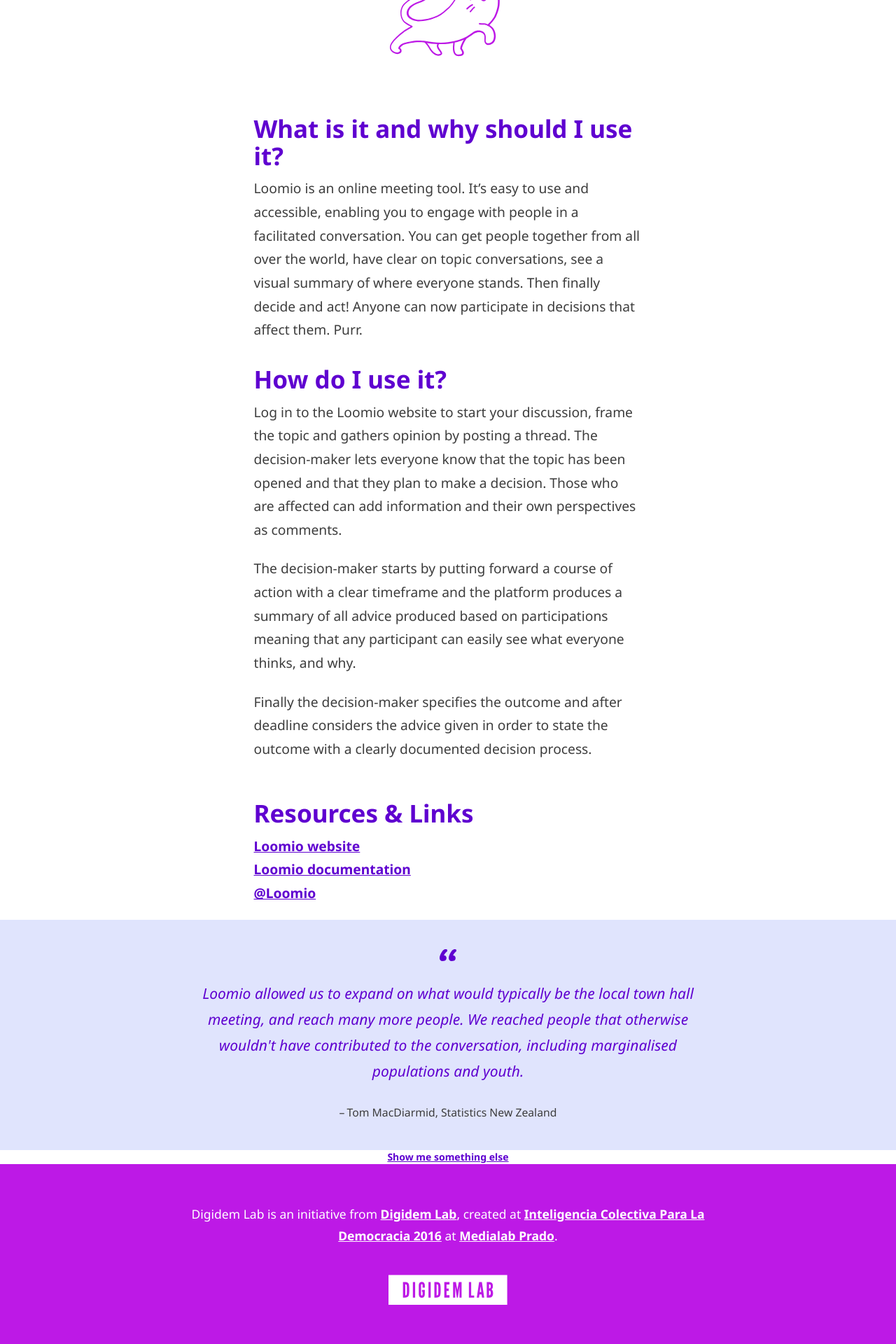
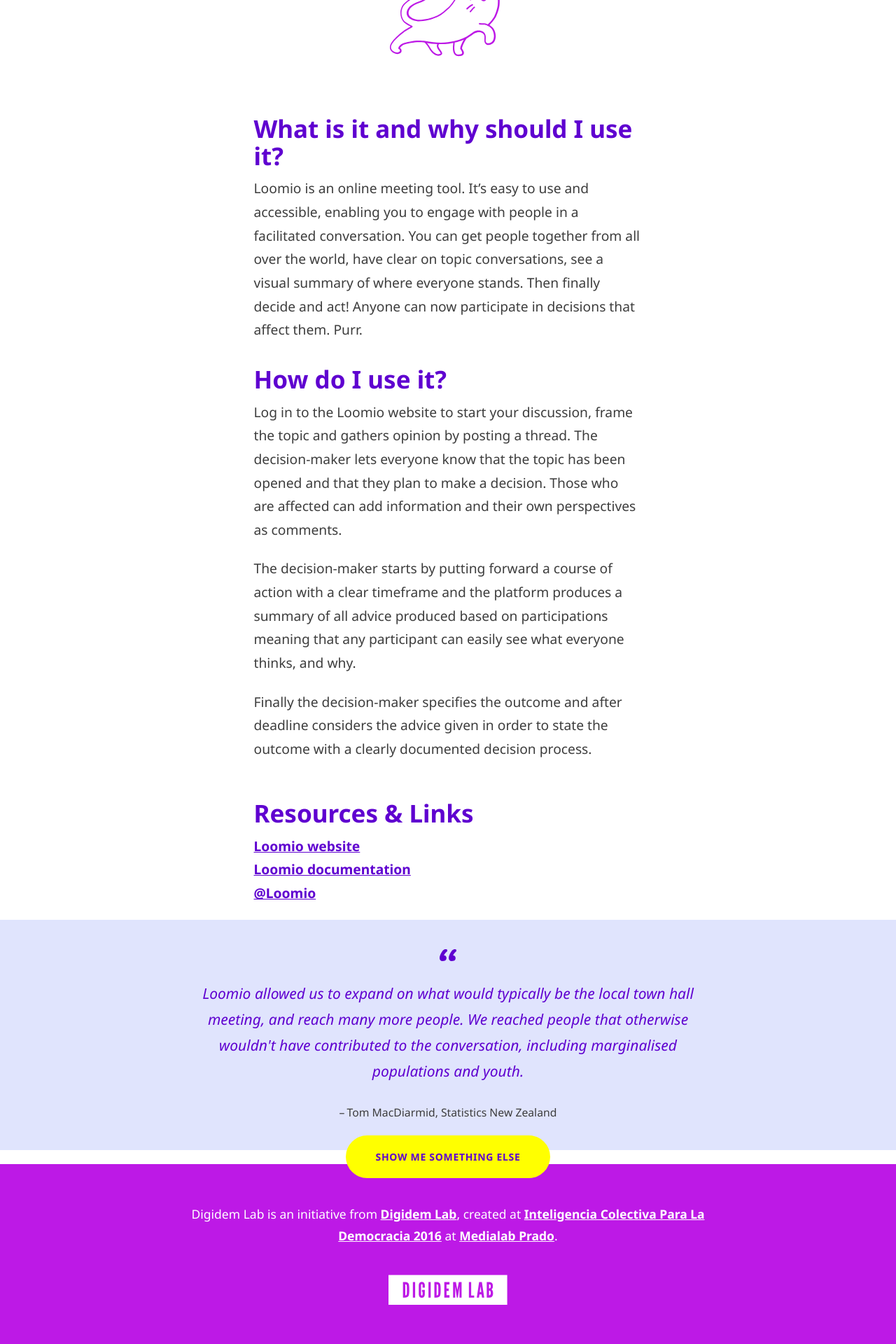
Before and after one commit to digidemlab/democat, a Jekyll site: the page built from _posts/2016-11-26-loomio.md, in a window 1280 px wide. Shown: the part 1550-3470 px from the top of the page at 70% size. Built offline with Jekyll 4.4.1, drawn with Linux system fonts in a browser that asks for light colours.

Commit message:
image hero

```diff
--- a/_layouts/tool.html
+++ b/_layouts/tool.html
@@ -46,6 +46,6 @@
 
 <div class="container">
   <div class="col-sm-12 text-center">
-    <a class="btn btn-default" href="{{site.baseurl}}" role="button">Show me something else</a>
+    <a class="button-cta" href="{{site.baseurl}}" role="button">Show me something else</a>
   </div>
 </div>
--- a/_sass/_header.scss
+++ b/_sass/_header.scss
@@ -25,7 +25,6 @@
         color: $purple;
         background-color: $white;
         text-decoration: none;
-        color: inherit;
       }
     }
   }
--- a/_sass/_hero.scss
+++ b/_sass/_hero.scss
@@ -22,8 +22,9 @@
 	height: 37.5em;
 
 	@media screen and (max-width: $break-small) {
-		height: 12.5em;
-    @include set-colored-bg-image($purple, 0.12, '../images/jpg/hero-village.jpg');
+		height: 17em;
+    @include set-colored-bg-image($purple, 0.12, '../images/jpg/hero-village-mobile.jpg');
+    background-position: center center;
 	}
 }
 
--- a/_sass/_links.scss
+++ b/_sass/_links.scss
@@ -29,9 +29,9 @@
 
 // Call to action button
 .button-cta {
-  background-color: $pink;
+  background-color: $yellow;
   border-radius: 5em;
-  color: $white;
+  color: $blue;
   padding: 1.5em 3em;
   letter-spacing: 0.05em;
   text-transform: uppercase;
--- a/_sass/_typography.scss
+++ b/_sass/_typography.scss
@@ -12,11 +12,11 @@
 .heading-hero {
   @extend %heading;
   font-size: 2em;
-  line-height: 1.5em;
+  line-height: 1.3em;
   color: $white;
   text-shadow: 0 0 1em #000;
 
-  @media screen and (min-width: $break-medium) {
+  @media screen and (min-width: $break-large) {
     font-size: 3em;
   }
 }
```
Also changed, not shown: assets/images/jpg/hero-village-mobile.jpg (added), 1 other file.
